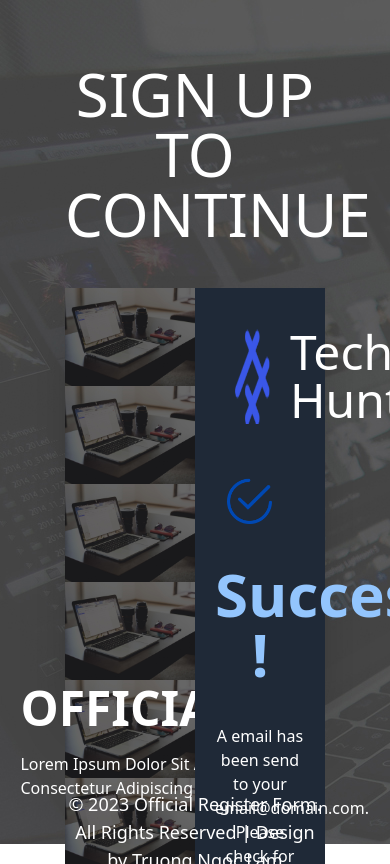
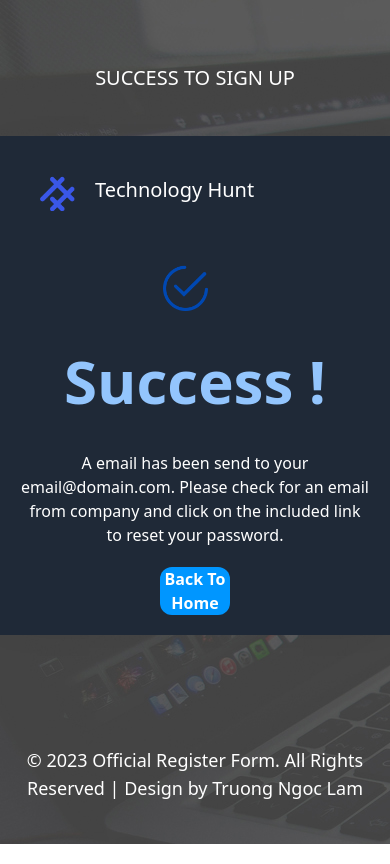
Before and after one commit to l3mnt2010/Check-Next-App, a Next.js app: page /register/success in a window 390 px wide. Built offline with nearby package versions, Linux system fonts and the light colour scheme.

Commit message:
responsive-final

```diff
--- a/src/pages/login/index.tsx
+++ b/src/pages/login/index.tsx
@@ -26,6 +26,12 @@ const Log_in = () => {
   const onSubmit: SubmitHandler<LoginCredentials> = async (data, e: any) => {
     e.preventDefault();
     dispatch(loginUser(data));
+    const token =
+      typeof window !== "undefined" ? localStorage.getItem("token") : null;
+    if (token != null) {
+      showToastMessage("success", "Thành công !!!");
+      router.push("/");
+    }
   };
   useEffect(() => {
     const token =
@@ -35,33 +41,31 @@ const Log_in = () => {
       router.push("/");
     } else {
       setPassword("");
-      showToastMessage("", "Thất bại !!!");
-      router.push("/");
     }
-  }, [dispatch, onSubmit]);
+  }, [dispatch]);
 
   const handleChange = (event: ChangeEvent<HTMLInputElement>) => {
     setPassword(event.target.value);
   };
 
   return (
-    <div className="register bg-black w-screen h-screen pt-5 fixed top-0 left-0 right-0 bottom-0">
-      <div className="w-4/6 mx-auto h-screen">
-        <h1 className="font-thin text-6xl text-white text-center w-full py-11">
+    <div className="register bg-black w-screen h-screen pt-5 sm:fixed sm:top-0 sm:left-0 sm:right-0 sm:bottom-0">
+      <div className="sm:w-4/6 mx-auto h-screen">
+        <h1 className="font-thin text-xl sm:text-6xl text-white text-center w-full py-11">
           WELL COME BACK
         </h1>
-        <div className="w-full shadow-2xl grid grid-cols-2 h-1/2">
-          <div className="left_login flex justify-center items-center">
+        <div className="w-full shadow-2xl sm:grid sm:grid-cols-2 h-fit_content sm:h-1/2">
+          <div className="hidden w-screen h-fit_content sm:w-auto sm:h-full left_login sm:flex sm:justify-center sm:items-center">
             <div className="text-white flex flex-col gap-5">
               <h1 className="w-full text-center font-extrabold text-5xl">
                 OFFICIAL
               </h1>
-              <p className="font-thin">
+              <p className="font-thin text-xs sm:text-lg">
                 Lorem Ipsum Dolor Sit Amet, Consectetur Adipiscing Elit
               </p>
             </div>
           </div>
-          <div className="bg-gray-800">
+          <div className="bg-gray-800 py-5">
             <form className=" flex flex-col w-3/4 mx-auto h-2/3 gap-5 pt-5 text-white">
               <input
                 type="text"
@@ -150,7 +154,7 @@ const Log_in = () => {
           </div>
         </div>
         <div className="w-full mt-48">
-          <p className="w-full text-center font-thin text-white text-lg">
+          <p className="hidden sm:block w-full text-center font-thin text-white text-lg">
             © 2023 Official Register Form. All Rights Reserved | Design by
             Truong Ngoc Lam
           </p>
--- a/src/pages/register/index.tsx
+++ b/src/pages/register/index.tsx
@@ -46,13 +46,13 @@ const Register = () => {
   };
 
   return (
-    <div className="register bg-black w-screen h-screen pt-5 fixed top-0 left-0 right-0 bottom-0">
-      <div className="w-4/6 mx-auto h-screen">
-        <h1 className="font-thin text-6xl text-white text-center w-full py-11">
+    <div className="register bg-black w-screen h-screen pt-5 sm:fixed sm:top-0 sm:left-0 sm:right-0 sm:bottom-0">
+      <div className="sm:w-4/6 mx-auto h-screen">
+        <h1 className="font-thin text-xl sm:text-6xl text-white text-center w-full py-11">
           SIGN UP TO CONTINUE
         </h1>
-        <div className="w-full shadow-2xl grid grid-cols-2 h-1/2">
-          <div className="left_register flex justify-center items-center">
+        <div className="w-full shadow-2xl sm:grid sm:grid-cols-2 h-fit_content sm:h-1/2">
+          <div className="hidden w-screen h-fit_content sm:w-auto sm:h-full left_login sm:flex sm:justify-center sm:items-center">
             <div className="text-white flex flex-col gap-5">
               <h1 className="w-full text-center font-extrabold text-5xl">
                 OFFICIAL
@@ -62,7 +62,7 @@ const Register = () => {
               </p>
             </div>
           </div>
-          <div className="bg-gray-800">
+          <div className="bg-gray-800 py-5">
             <form className=" flex flex-col w-3/4 mx-auto h-2/3 gap-5 pt-5 text-white">
               <input
                 type="text"
--- a/src/pages/register/success.tsx
+++ b/src/pages/register/success.tsx
@@ -8,13 +8,13 @@ import Link from "next/link";
 const success = () => {
   // eslint-disable-next-line react-hooks/rules-of-hooks
   return (
-    <div className="register bg-black w-screen h-screen pt-5 fixed top-0 left-0 right-0 bottom-0">
-      <div className="w-4/6 mx-auto h-screen">
-        <h1 className="font-thin text-6xl text-white text-center w-full py-11">
-          SIGN UP TO CONTINUE
+    <div className="register bg-black w-screen h-screen pt-5 sm:fixed sm:top-0 sm:left-0 sm:right-0 sm:bottom-0">
+      <div className="sm:w-4/6 mx-auto h-screen">
+        <h1 className="font-thin text-xl sm:text-6xl text-white text-center w-full py-11">
+          SUCCESS TO SIGN UP
         </h1>
-        <div className="w-full shadow-2xl grid grid-cols-2 h-1/2">
-          <div className="left_register flex justify-center items-center">
+        <div className="w-full shadow-2xl sm:grid sm:grid-cols-2 h-fit_content sm:h-1/2">
+          <div className="hidden w-screen h-fit_content sm:w-auto sm:h-full left_login sm:flex sm:justify-center sm:items-center">
             <div className="text-white flex flex-col gap-5">
               <h1 className="w-full text-center font-extrabold text-5xl">
                 OFFICIAL
@@ -27,7 +27,9 @@ const success = () => {
           <div className="bg-gray-800 flex flex-col gap-8 p-5">
             <div className="w-full text-left flex gap-5 ml-5 my-5">
               <Image src={Logo} alt={""} width={35} height={35} />
-              <h1 className="font-thin text-5xl text-white">Technology Hunt</h1>
+              <h1 className="font-thin text-xl sm:text-5xl text-white">
+                Technology Hunt
+              </h1>
             </div>
             <div className="w-full">
               <div className="flex justify-center mr-5 items-center">
@@ -55,7 +57,7 @@ const success = () => {
           </div>
         </div>
 
-        <div className="w-full mt-20">
+        <div className="w-full mt-40 sm:mt-20">
           <p className="w-full text-center font-thin text-white text-lg">
             © 2023 Official Register Form. All Rights Reserved | Design by
             Truong Ngoc Lam
```
